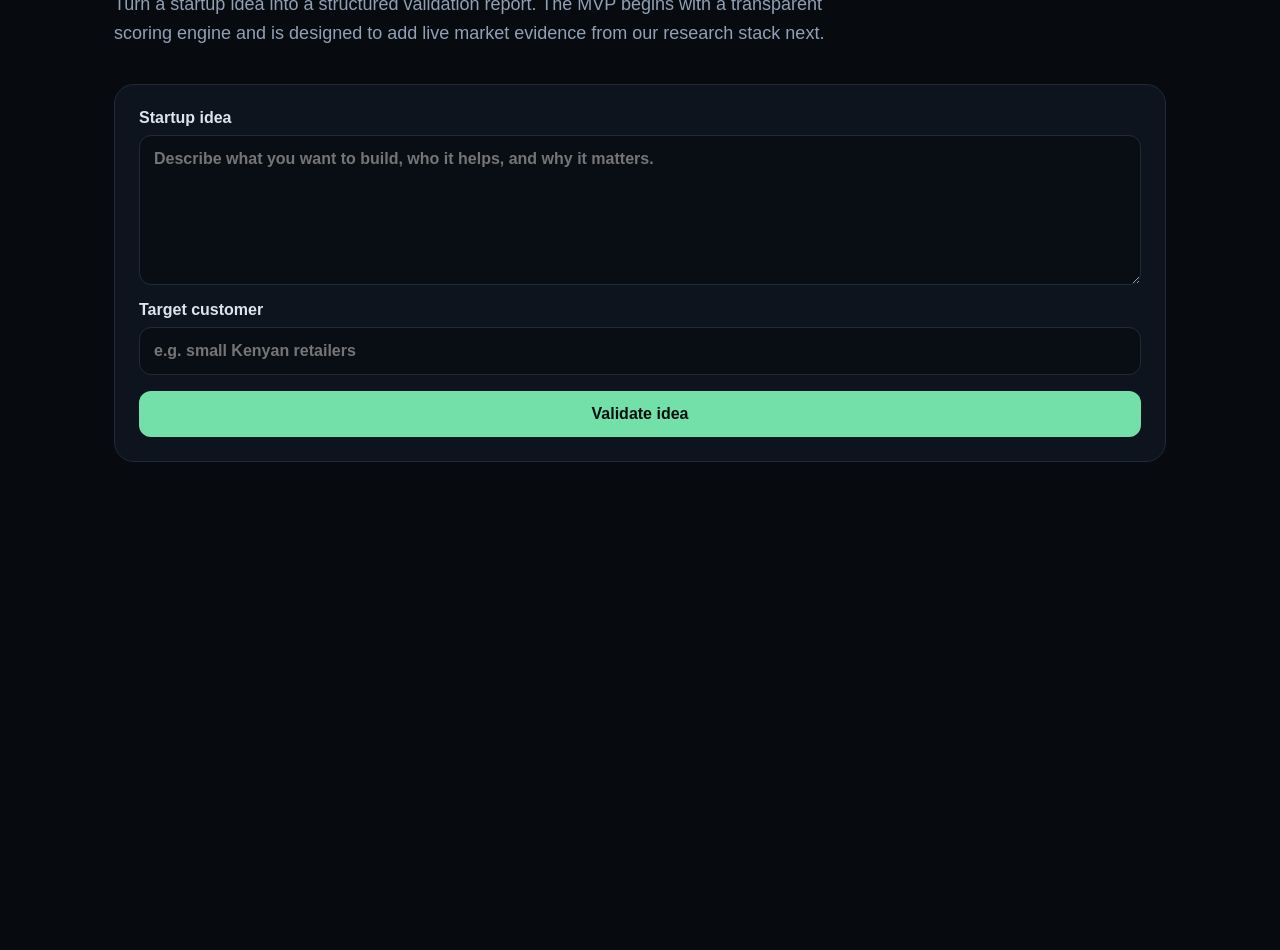
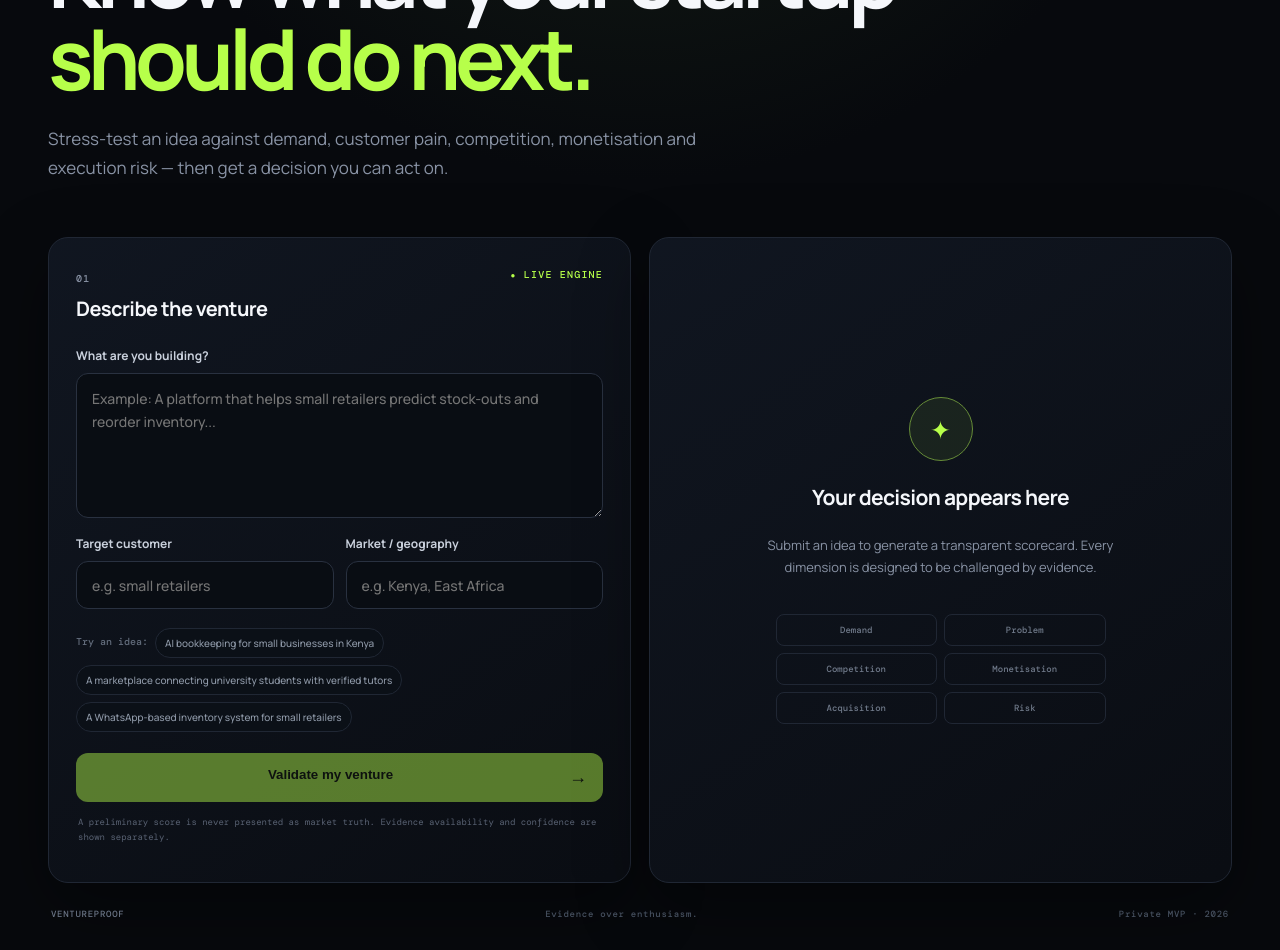
Before and after one commit to flarer111-prog/flarer111-prog-startup-validator-, a Next.js app: page / in a window 1280 px wide. Shown: the part 260-1210 px from the top of the page. Before the commit the page ends 800 px from the top, so only its background shows below. Built offline with nearby package versions, Linux system fonts and the light colour scheme.

Commit message:
feat: ship polished VentureProof production experience

```diff
--- /dev/null
+++ b/app/error.tsx
@@ -0,0 +1,5 @@
+'use client';
+
+export default function Error({ reset }: { error: Error & { digest?: string }; reset: () => void }) {
+  return <main style={{minHeight:'100vh',display:'grid',placeItems:'center',background:'#07090d',color:'#f5f7fb',fontFamily:'system-ui',padding:24}}><section style={{maxWidth:520,textAlign:'center'}}><div style={{fontSize:48,color:'#b7ff4a'}}>!</div><h1 style={{fontSize:32,margin:'10px 0'}}>VentureProof hit an unexpected error.</h1><p style={{color:'#8993a5',lineHeight:1.7}}>Your idea is safe. Refresh the validator and try again.</p><button onClick={() => reset()} style={{background:'#b7ff4a',border:0,borderRadius:10,padding:'13px 18px',fontWeight:800,cursor:'pointer'}}>Try again</button></section></main>;
+}
--- /dev/null
+++ b/app/loading.tsx
@@ -0,0 +1 @@
+export default function Loading(){return <main style={{minHeight:'100vh',display:'grid',placeItems:'center',background:'#07090d',color:'#b7ff4a',fontFamily:'monospace'}}>VENTUREPROOF · LOADING…</main>}
--- a/app/page.tsx
+++ b/app/page.tsx
@@ -1,36 +1,78 @@
 'use client';
 
-import { FormEvent, useState } from 'react';
+import { FormEvent, useMemo, useState } from 'react';
 
-type Result = { score: number; verdict: string; demand: string; competition: string; monetization: string; summary: string; nextSteps: string[] };
+type Dimension = { name: string; score: number; rationale: string };
+type Result = { decision: 'BUILD' | 'PIVOT' | 'KILL' | 'INSUFFICIENT EVIDENCE'; score: number; confidence: number; summary: string; dimensions: Dimension[]; nextSteps: string[]; evidenceStatus: string };
+
+const examples = [
+  'AI bookkeeping for small businesses in Kenya',
+  'A marketplace connecting university students with verified tutors',
+  'A WhatsApp-based inventory system for small retailers',
+];
 
 export default function Home() {
   const [idea, setIdea] = useState('');
-  const [customer, setCustomer] = useState('');
+  const [audience, setAudience] = useState('');
+  const [location, setLocation] = useState('');
   const [result, setResult] = useState<Result | null>(null);
   const [loading, setLoading] = useState(false);
   const [error, setError] = useState('');
 
-  async function submit(e: FormEvent) {
-    e.preventDefault(); setLoading(true); setError(''); setResult(null);
+  const canSubmit = useMemo(() => idea.trim().length >= 12 && !loading, [idea, loading]);
+
+  async function validate(event: FormEvent) {
+    event.preventDefault();
+    if (!canSubmit) return;
+    setLoading(true); setError(''); setResult(null);
     try {
-      const res = await fetch('/api/validate', { method: 'POST', headers: {'Content-Type':'application/json'}, body: JSON.stringify({ idea, customer }) });
-      const data = await res.json();
-      if (!res.ok) throw new Error(data.error || 'Validation failed');
+      const response = await fetch('/api/validate', { method: 'POST', headers: { 'content-type': 'application/json' }, body: JSON.stringify({ idea, audience, location }) });
+      const data = await response.json();
+      if (!response.ok) throw new Error(data.error || 'Validation failed.');
       setResult(data);
-    } catch (err) { setError(err instanceof Error ? err.message : 'Something went wrong'); }
-    finally { setLoading(false); }
+    } catch (err) {
+      setError(err instanceof Error ? err.message : 'Something went wrong. Please try again.');
+    } finally { setLoading(false); }
   }
 
-  return <main className="shell">
-    <section className="hero"><div className="eyebrow">Evidence before execution</div><h1>Should this startup exist?</h1><p>Turn a startup idea into a structured validation report. The MVP begins with a transparent scoring engine and is designed to add live market evidence from our research stack next.</p></section>
-    <section className="panel"><form className="form" onSubmit={submit}>
-      <label className="label">Startup idea<textarea className="textarea" required value={idea} onChange={e=>setIdea(e.target.value)} placeholder="Describe what you want to build, who it helps, and why it matters." /></label>
-      <label className="label">Target customer<input className="input" required value={customer} onChange={e=>setCustomer(e.target.value)} placeholder="e.g. small Kenyan retailers" /></label>
-      <button className="button" disabled={loading}>{loading ? 'Validating…' : 'Validate idea'}</button>
-    </form>
-    {error && <p className="error">{error}</p>}
-    {result && <div className="result"><div><div className="eyebrow">Initial validation</div><div className="score">{result.score}/100</div><strong>{result.verdict}</strong><p>{result.summary}</p></div><div className="grid"><div className="metric"><small>Demand signal</small><strong>{result.demand}</strong></div><div className="metric"><small>Competition</small><strong>{result.competition}</strong></div><div className="metric"><small>Monetization</small><strong>{result.monetization}</strong></div></div><div className="metric"><small>Next validation steps</small><ul>{result.nextSteps.map((x,i)=><li key={i}>{x}</li>)}</ul></div></div>}
-    </section>
-  </main>;
+  const decisionClass = result?.decision.toLowerCase().replaceAll(' ', '-') ?? '';
+
+  return (
+    <main className="shell">
+      <nav className="nav"><div className="brand"><span className="brand-mark">V</span><span>VentureProof</span></div><span className="nav-pill">Evidence-first startup intelligence</span></nav>
+      <section className="hero">
+        <div className="eyebrow">◆ BUILD WITH EVIDENCE, NOT HYPE</div>
+        <h1>Know what your startup<br /><em>should do next.</em></h1>
+        <p className="hero-copy">Stress-test an idea against demand, customer pain, competition, monetisation and execution risk — then get a decision you can act on.</p>
+      </section>
+
+      <section className="workspace">
+        <form className="card intake" onSubmit={validate}>
+          <div className="card-head"><div><span className="step">01</span><h2>Describe the venture</h2></div><span className="live-dot">● LIVE ENGINE</span></div>
+          <label>What are you building?<textarea value={idea} onChange={e => setIdea(e.target.value)} placeholder="Example: A platform that helps small retailers predict stock-outs and reorder inventory..." maxLength={1000} /></label>
+          <div className="two-col">
+            <label>Target customer<input value={audience} onChange={e => setAudience(e.target.value)} placeholder="e.g. small retailers" /></label>
+            <label>Market / geography<input value={location} onChange={e => setLocation(e.target.value)} placeholder="e.g. Kenya, East Africa" /></label>
+          </div>
+          <div className="examples"><span>Try an idea:</span>{examples.map(x => <button type="button" key={x} onClick={() => setIdea(x)}>{x}</button>)}</div>
+          <button className="primary" disabled={!canSubmit}>{loading ? <><span className="spinner" /> Researching signal...</> : <>Validate my venture <span>→</span></>}</button>
+          <p className="disclaimer">A preliminary score is never presented as market truth. Evidence availability and confidence are shown separately.</p>
+        </form>
+
+        <section className="card results" aria-live="polite">
+          {!result && !loading && !error && <div className="empty"><div className="orb">✦</div><h2>Your decision appears here</h2><p>Submit an idea to generate a transparent scorecard. Every dimension is designed to be challenged by evidence.</p><div className="signal-grid"><span>Demand</span><span>Problem</span><span>Competition</span><span>Monetisation</span><span>Acquisition</span><span>Risk</span></div></div>}
+          {loading && <div className="empty loading-state"><div className="loader-ring" /><h2>Stress-testing your idea</h2><p>Checking the venture logic and preparing an evidence-ready scorecard.</p></div>}
+          {error && <div className="empty"><div className="error-icon">!</div><h2>We hit a snag</h2><p>{error}</p><button className="secondary" onClick={() => setError('')}>Try again</button></div>}
+          {result && <div className="result-body">
+            <div className="result-top"><div><span className="step">02</span><h2>Validation verdict</h2></div><span className={`decision ${decisionClass}`}>{result.decision}</span></div>
+            <div className="score-row"><div className="score"><strong>{result.score}</strong><span>/100</span></div><div className="summary"><strong>{result.summary}</strong><p>Confidence <b>{result.confidence}%</b> · {result.evidenceStatus}</p></div></div>
+            <div className="dimensions">{result.dimensions.map(d => <div className="dimension" key={d.name}><div className="dim-head"><span>{d.name}</span><b>{d.score}</b></div><div className="bar"><i style={{ width: `${d.score}%` }} /></div><p>{d.rationale}</p></div>)}</div>
+            <div className="next"><div><span className="step">03</span><h3>Do this next</h3></div>{result.nextSteps.map((s, i) => <div className="next-item" key={s}><span>{String(i + 1).padStart(2, '0')}</span>{s}</div>)}</div>
+            <button className="secondary" onClick={() => { setResult(null); window.scrollTo({ top: 0, behavior: 'smooth' }); }}>Test another venture</button>
+          </div>}
+        </section>
+      </section>
+      <footer><span>VENTUREPROOF</span><span>Evidence over enthusiasm.</span><span>Private MVP · 2026</span></footer>
+    </main>
+  );
 }
```
Also changed, not shown: app/globals.css, 1 other file (tests, documents, lock files or other folders).
